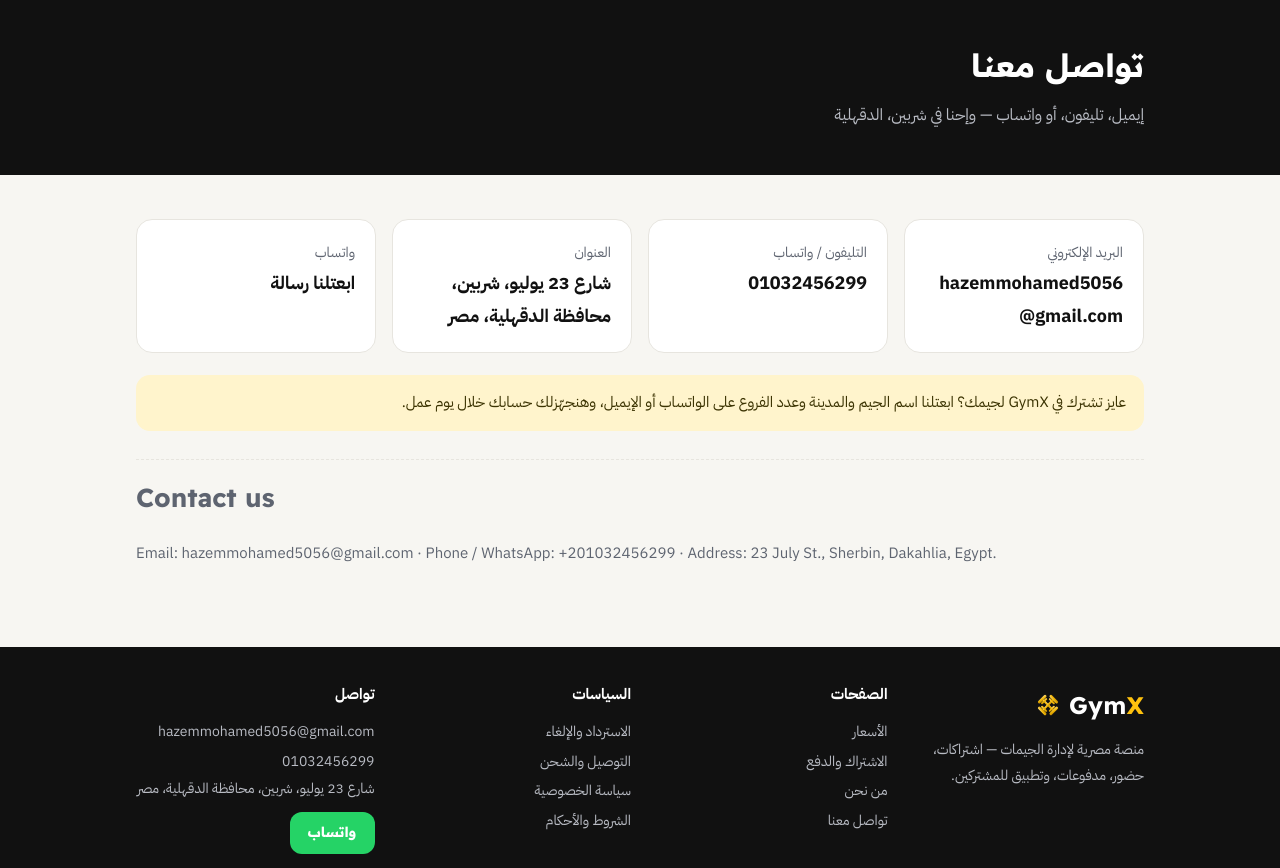
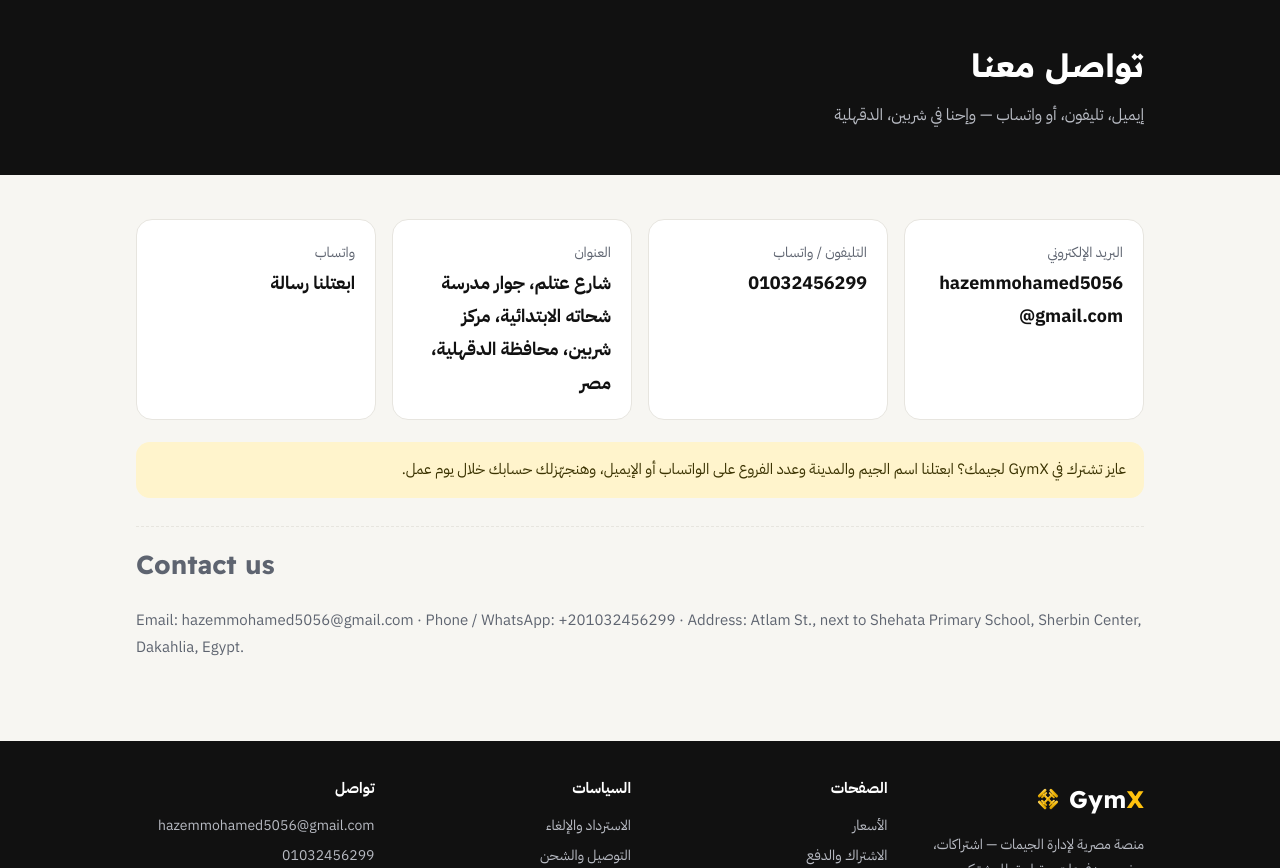
Before and after one commit to hazemmohamedd/gymx-site, a plain HTML site: page contact.html in a window 1280 px wide. Shown: the part 69-937 px from the top of the page. Drawn offline with Linux system fonts and the light colour scheme.

Commit message:
Address matches the national ID card (Atlam St., next to Shehata Primary School, Sherbin, Dakahlia)

```diff
--- a/contact.html
+++ b/contact.html
@@ -20,18 +20,18 @@
 <div class="contact-grid">
 <div class="contact-item"><div class="k">البريد الإلكتروني</div><div class="v"><a href="mailto:hazemmohamed5056@gmail.com">hazemmohamed5056@gmail.com</a></div></div>
 <div class="contact-item"><div class="k">التليفون / واتساب</div><div class="v"><a href="tel:+201032456299"><span class="ltr">01032456299</span></a></div></div>
-<div class="contact-item"><div class="k">العنوان</div><div class="v">شارع 23 يوليو، شربين، محافظة الدقهلية، مصر</div></div>
+<div class="contact-item"><div class="k">العنوان</div><div class="v">شارع عتلم، جوار مدرسة شحاته الابتدائية، مركز شربين، محافظة الدقهلية، مصر</div></div>
 <div class="contact-item"><div class="k">واتساب</div><div class="v"><a href="https://wa.me/201032456299">ابعتلنا رسالة</a></div></div>
 </div>
 <p class="note" style="margin-top:22px">عايز تشترك في GymX لجيمك؟ ابعتلنا اسم الجيم والمدينة وعدد الفروع على الواتساب أو الإيميل، وهنجهّزلك حسابك خلال يوم عمل.</p>
-<div class="en"><h2>Contact us</h2><p>Email: hazemmohamed5056@gmail.com · Phone / WhatsApp: +201032456299 · Address: 23 July St., Sherbin, Dakahlia, Egypt.</p></div>
+<div class="en"><h2>Contact us</h2><p>Email: hazemmohamed5056@gmail.com · Phone / WhatsApp: +201032456299 · Address: Atlam St., next to Shehata Primary School, Sherbin Center, Dakahlia, Egypt.</p></div>
 </section></div>
 <footer><div class="wrap">
 <div class="cols">
 <div><a class="brand" href="index.html" dir="ltr" style="margin-bottom:8px"><svg class="mark" width="26" height="26" viewBox="0 0 100 100" aria-hidden="true"><defs><linearGradient id="g26" x1="0" y1="0" x2="1" y2="1"><stop offset="0" stop-color="#FFE08A"/><stop offset=".5" stop-color="#F2B705"/><stop offset="1" stop-color="#B98300"/></linearGradient></defs><g transform="rotate(45 50 50)" fill="url(#g26)"><rect x="22" y="46" width="56" height="8" rx="4"/><rect x="25" y="35" width="8" height="30" rx="4"/><rect x="67" y="35" width="8" height="30" rx="4"/><rect x="13" y="29" width="11" height="42" rx="5.5"/><rect x="76" y="29" width="11" height="42" rx="5.5"/></g><g transform="rotate(-45 50 50)" fill="url(#g26)"><rect x="22" y="46" width="56" height="8" rx="4"/><rect x="25" y="35" width="8" height="30" rx="4"/><rect x="67" y="35" width="8" height="30" rx="4"/><rect x="13" y="29" width="11" height="42" rx="5.5"/><rect x="76" y="29" width="11" height="42" rx="5.5"/></g></svg><b>Gym<span>X</span></b></a><p style="margin:0">منصة مصرية لإدارة الجيمات — اشتراكات، حضور، مدفوعات، وتطبيق للمشتركين.</p></div>
 <div><h4>الصفحات</h4><a href="pricing.html">الأسعار</a><a href="checkout.html">الاشتراك والدفع</a><a href="about.html">من نحن</a><a href="contact.html">تواصل معنا</a></div>
 <div><h4>السياسات</h4><a href="refund.html">الاسترداد والإلغاء</a><a href="shipping.html">التوصيل والشحن</a><a href="privacy.html">سياسة الخصوصية</a><a href="terms.html">الشروط والأحكام</a></div>
-<div><h4>تواصل</h4><a href="mailto:hazemmohamed5056@gmail.com">hazemmohamed5056@gmail.com</a><a href="tel:+201032456299"><span class="ltr">01032456299</span></a><span>شارع 23 يوليو، شربين، محافظة الدقهلية، مصر</span><a class="btn wa" href="https://wa.me/201032456299" style="margin-top:10px">واتساب</a></div>
+<div><h4>تواصل</h4><a href="mailto:hazemmohamed5056@gmail.com">hazemmohamed5056@gmail.com</a><a href="tel:+201032456299"><span class="ltr">01032456299</span></a><span>شارع عتلم، جوار مدرسة شحاته الابتدائية، مركز شربين، محافظة الدقهلية، مصر</span><a class="btn wa" href="https://wa.me/201032456299" style="margin-top:10px">واتساب</a></div>
 </div>
 <div class="copy">© 2026 GymX · حازم محمد حازم طاهر حسن سلطان · مصر — جميع الأسعار بالجنيه المصري (EGP)</div>
 </div></footer>
```
Also changed, not shown: about.html (+2 -2 lines), checkout.html (+1 -1 lines), index.html (+1 -1 lines), pricing.html (+1 -1 lines), privacy.html (+1 -1 lines), refund.html (+1 -1 lines), shipping.html (+1 -1 lines), terms.html (+1 -1 lines).
